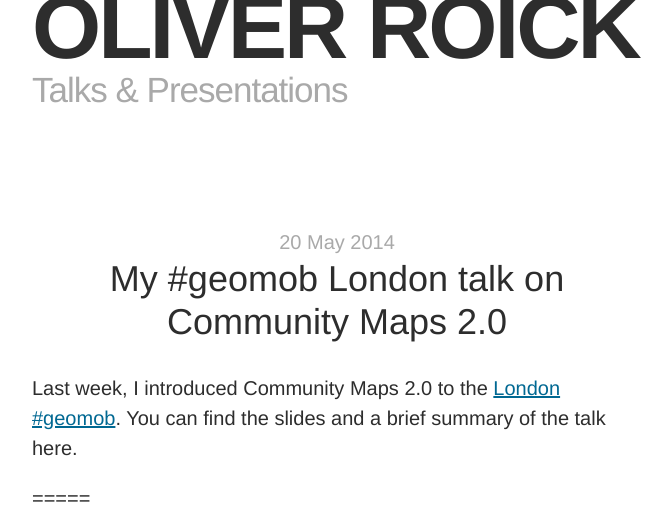
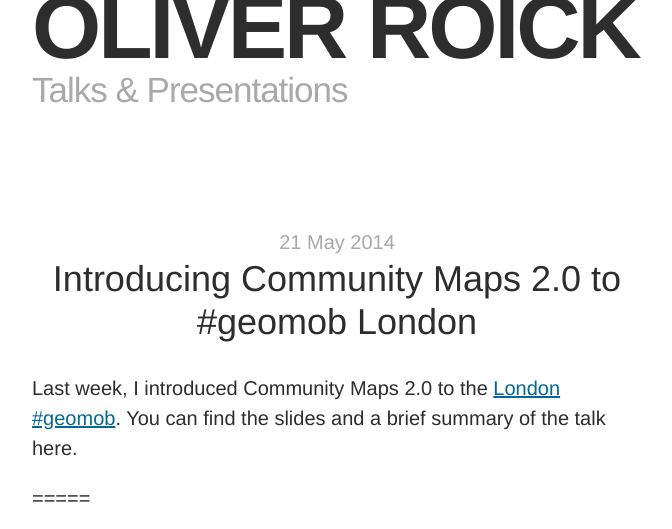
Before and after one commit to oliverroick/oliverroick.net, a Jekyll site: the page built from _posts/2014-05-20-communitymaps-geomob.md, in a window 1280 px wide and 900 px high, cut to the strip 0-529 px from the top of the window. Shown: the whole strip, without its empty margins (303-975 px from the left). Built offline with Jekyll 4.4.1, drawn with Linux system fonts in a browser that asks for light colours; Markdown is read by kramdown in place of the engine named in the settings.

Commit message:
Change title of geomob talk

```diff
--- a/_posts/2014-05-20-communitymaps-geomob.md
+++ b/_posts/2014-05-20-communitymaps-geomob.md
@@ -1,7 +1,7 @@
 ---
 layout: talk
-title:  "My #geomob London talk on Community Maps 2.0"
-date:   2014-05-20 10:00:00
+title:  "Introducing Community Maps 2.0 to #geomob London"
+date:   2014-05-21 10:00:00
 category: talks
 ---
 
```
